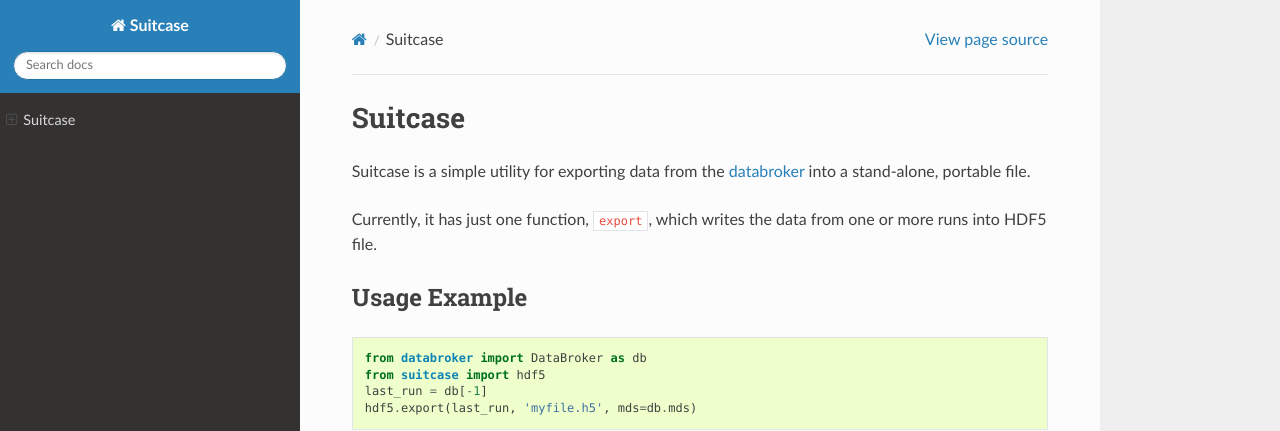
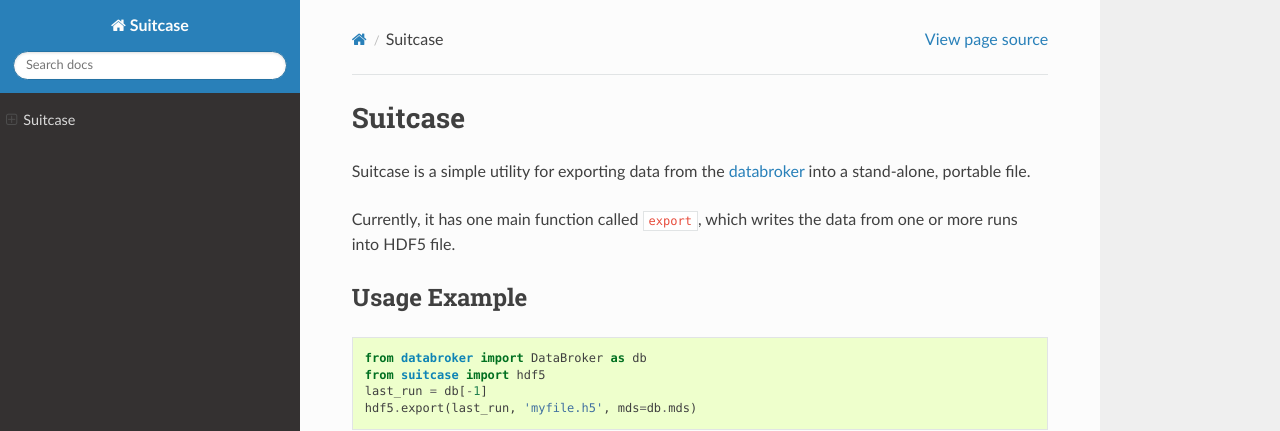
Before and after one commit to bluesky/suitcase-core, a Sphinx documentation site: the page built from doc/source/index.rst, in a window 1280 px wide and 1371 px high. Shown: the top 431 px of the window. Built offline with Sphinx 7.4.7 and the Read the Docs theme 2.0.0, drawn with Linux system fonts in a browser that asks for light colours.

Commit message:
DEV: better doc

```diff
--- a/doc/source/index.rst
+++ b/doc/source/index.rst
@@ -10,7 +10,7 @@ Suitcase is a simple utility for exporting data from the
 `databroker <https://nsls-ii.github.io/databroker>`_
 into a stand-alone, portable file.
 
-Currently, it has just one function, ``export``, which writes the data from
+Currently, it has one main function called ``export``, which writes the data from
 one or more runs into HDF5 file.
 
 Usage Example
```
